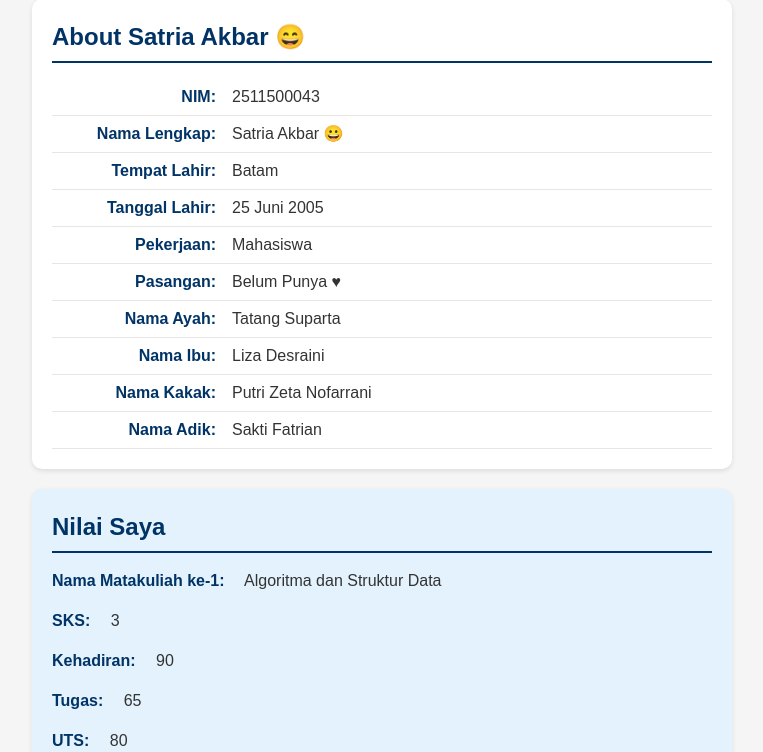
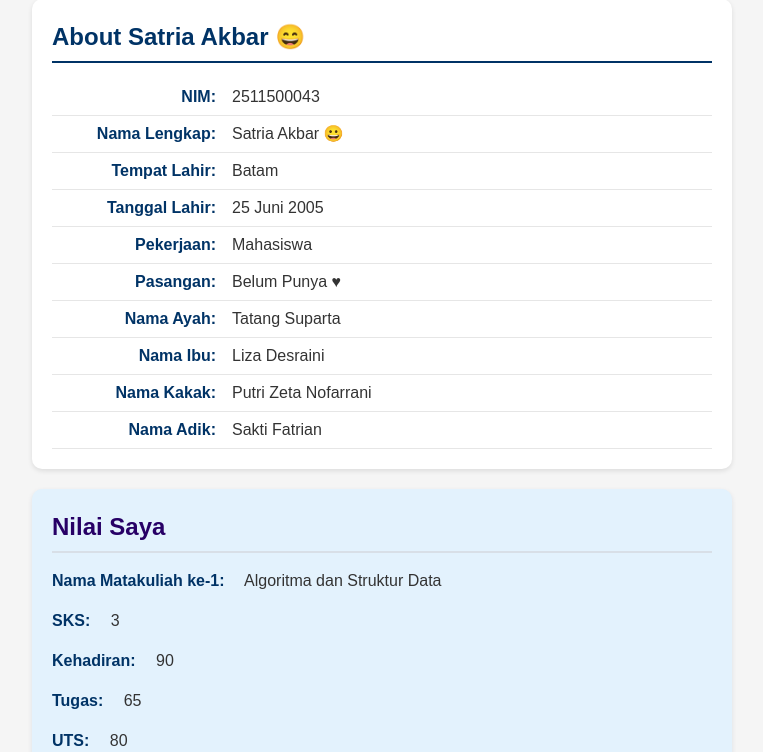
Before and after one commit to 2511500043-bit/2511500043-PWD-TI1B-25260, a PHP site: page /pertemuan-06/index.php in a window 1280 px wide. Shown: the part 456-1208 px from the top of the page, without its empty margins (258-1021 px from the left). Run offline with PHP 8.4, Linux system fonts and the light colour scheme.

Commit message:
menambahkan style css

```diff
--- a/pertemuan-06/style.css
+++ b/pertemuan-06/style.css
@@ -221,8 +221,8 @@ header li a {
 }
 
 #ipk h2 {
-  color: #003366;
-  border-bottom: 2px solid #003366;
+  color: #270066;
+  border-bottom: 2px solid #d8dfe7;
   padding-bottom: 6px;
   margin-top: 0;
   margin-bottom: 16px;
```
